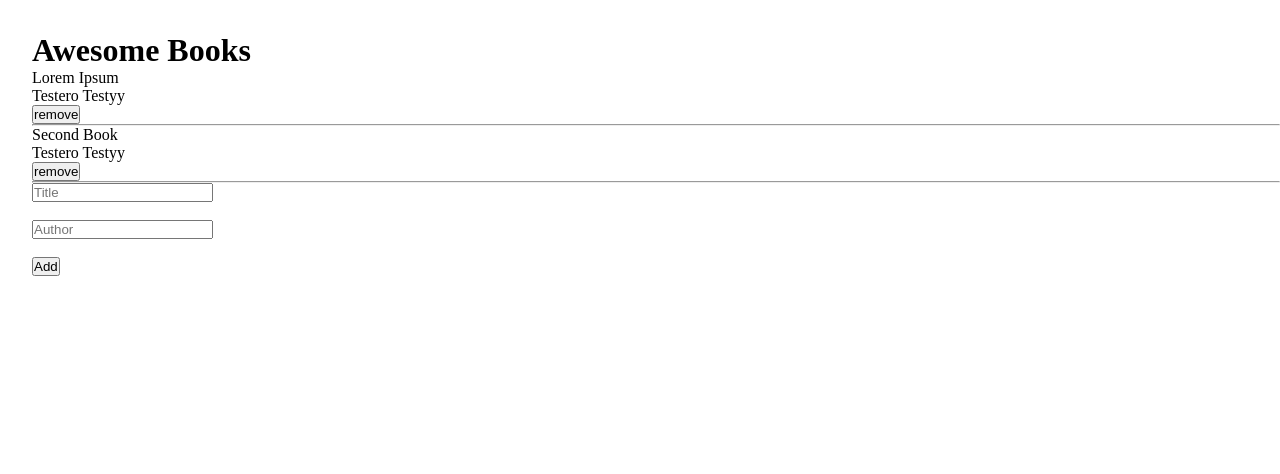
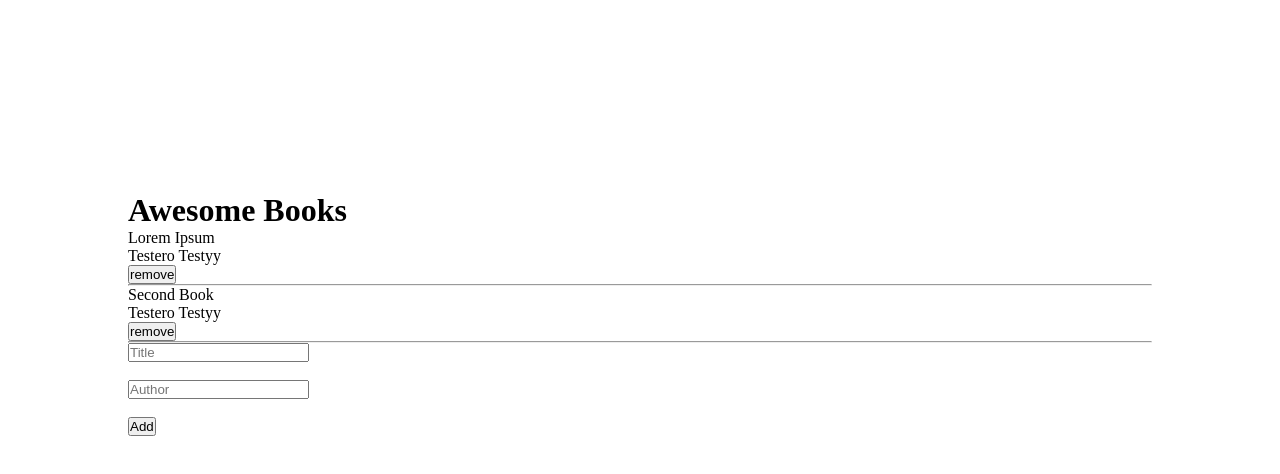
Before and after one commit to yin-ka/Awesome-Books, a website: page index.html in a window 1280 px wide. Drawn offline with Linux system fonts and the light colour scheme.

Commit message:
make changes

```diff
--- a/index.html
+++ b/index.html
@@ -9,38 +9,21 @@
     <title>Awesome Books</title>
 </head>
 <body>
-    <main class="main">
-        <div>
-            <div>
+    <main class="main-section">
+        <div class="container">
+            <div class="title">
                 <h1>Awesome Books</h1>
             </div>
-            <div class="books">
-
-                <!-- <div>
-                    <p>Dolore sea</p>
-                    <p>Ea ut dolores ipsum</p>
-                    <button type="button">remove</button>
-                    <hr>
-                </div>
-                <div>
-                    <p>Second book</p>
-                    <p>Ea ut dolores ipsum</p>
-                    <button type="button">remove</button>
-                    <hr>
-                </div> -->
+            <div class="fav-books">
 
             </div>
+            <form action="" id="formID">
+                <input type="text" placeholder="Title" id="book-title" required><br><br>
+                <input type="text" placeholder="Author" id="book-author" required><br><br>
+                <button type="submit" id="submit-button" onclick="logSubmit(event)">Add</button>
+            </form>
         </div>
-
-        <form>
-            <ul>
-                <li><input placeholder="Title" type="text" id="book-title"></li>
-                <br>
-                <li><input placeholder="Author" type="text" id="book-author"></li>
-                <br>
-                <button type="submit" id="submit-button" class="submit" onclick="logSubmit(event)">Add</button>
-            </ul>
-        </form>
+        <div class="out" hidden></div>
     </main>
 
     <script src="script.js" type="text/javascript"></script>
--- a/script.js
+++ b/script.js
@@ -1,51 +1,58 @@
-var listBooks = [
+let listBooks = [
     {
-        title: "Lorem Ipsum",
-        author: "Testero Testyy",
+      title: 'Lorem Ipsum',
+      author: 'Testero Testyy',
     },
     {
-        title: "Second Book",
-        author: "Testero Testyy",
+      title: 'Second Book',
+      author: 'Testero Testyy',
     },
-]
+  ];
 
-function addBooks (title, author) {
+  function addBooks(title, author) {
     listBooks.push({
       title,
       author,
-    })
+    });
   }
 
-displayBooks (listBooks);
-
-function displayBooks (listBooks){
-const bookSection = document.querySelector('.books');
+  function displayBooks(listBooks) {
+    const bookSection = document.querySelector('.fav-books');
     bookSection.innerHTML = listBooks.map((book, index) => `
   <div>
       <p>${book.title}</p>
       <p>${book.author}</p>
-        <button type="button" onclick="removeBooks(${index})">remove</button>
+      <button type="button" onclick="removeBooks(${index})" id="remove">remove</button>
       <hr>
   </div>
   `).join('');
-
   }
 
-function removeBooks (index) {
-    listBooks.splice(index, 1)
+  function removeBooks(index) {
+    listBooks.splice(index, 1);
 
-    displayBooks (listBooks);
-    localStorage.setItem('listBooks', listBooks);
-
+    displayBooks(listBooks);
+    localStorage.setItem('listBooks', JSON.stringify(listBooks));
   }
 
   function logSubmit(event) {
     const bookTitle = document.querySelector('#book-title').value;
     const bookAuthor = document.querySelector('#book-author').value;
-
-    addBooks (bookTitle, bookAuthor)
-    displayBooks (listBooks)
-    localStorage.setItem('listBooks', listBooks);
+    addBooks(bookTitle, bookAuthor);
+    displayBooks(listBooks);
+    localStorage.setItem('listBooks', JSON.stringify(listBooks));
 
     event.preventDefault();
   }
+  document.querySelector('#submit-button').addEventListener('submit', (e) => logSubmit(e));
+
+  if (localStorage.getItem('listBooks') !== null) {
+    listBooks = JSON.parse(localStorage.getItem('listBooks'));
+    displayBooks(listBooks);
+  } else {
+    displayBooks(listBooks);
+  }
+
+  const indexi = 100;
+  const remove = removeBooks(indexi);
+  document.querySelector('.out').innerHTML = remove;
--- a/styles.css
+++ b/styles.css
@@ -8,6 +8,8 @@ ul {
     list-style-type: none;
 }
 
-.main {
-    padding: 2rem 0 0 2rem;
-}
+.container {
+    padding-left: 10%;
+    padding-right: 10%;
+    padding-top: 15%;
+  }
```
Lines whose indentation alone changed are shown as unchanged.
